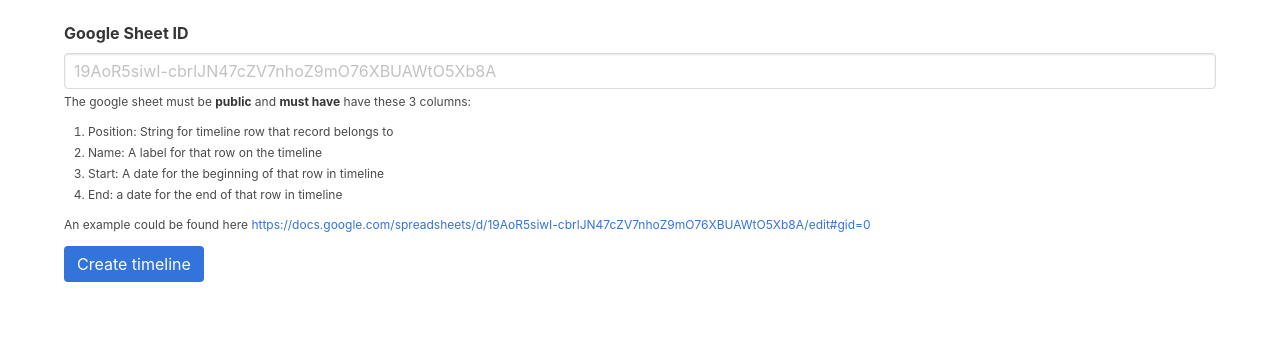
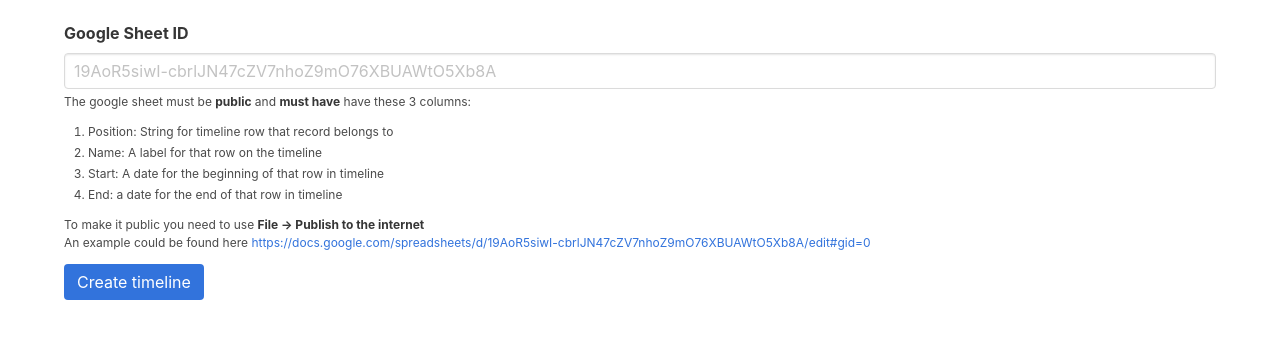
Before and after one commit to emad-elsaid/sheet2chart, a plain HTML site: page index.html in a window 1280 px wide. Shown: the part 116-454 px from the top of the page. Drawn offline with nearby package versions, Linux system fonts and the light colour scheme.

Commit message:
a note about making the sheet public

```diff
--- a/index.html
+++ b/index.html
@@ -34,6 +34,7 @@
                 <li>Start: A date for the beginning of that row in timeline</li>
                 <li>End: a date for the end of that row in timeline</li>
               </ol>
+              To make it public you need to use <strong>File -> Publish to the internet </strong> <br>
               An example could be found here <a href="https://docs.google.com/spreadsheets/d/19AoR5siwI-cbrlJN47cZV7nhoZ9mO76XBUAWtO5Xb8A/edit#gid=0"> https://docs.google.com/spreadsheets/d/19AoR5siwI-cbrlJN47cZV7nhoZ9mO76XBUAWtO5Xb8A/edit#gid=0 </a>
             </div>
 
```
